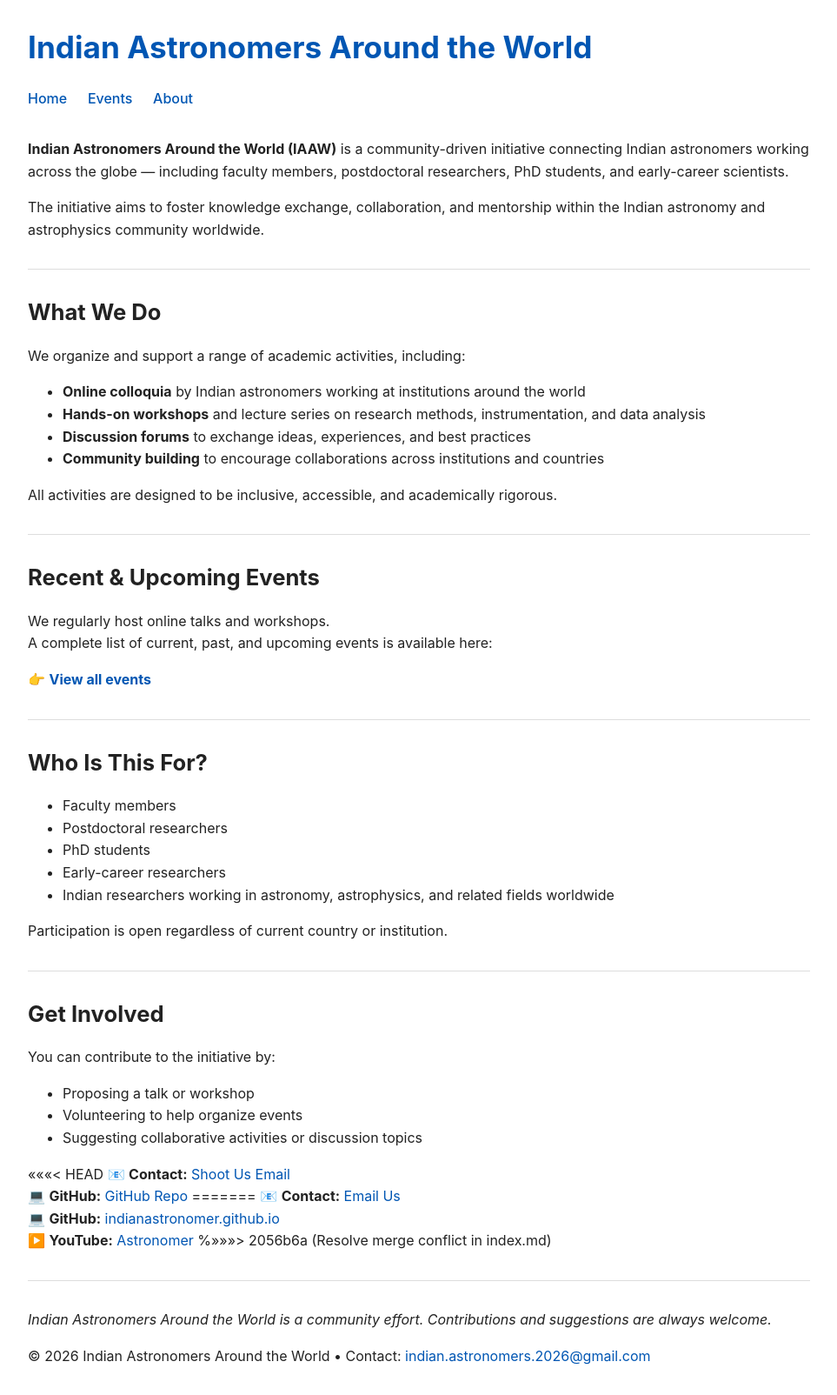
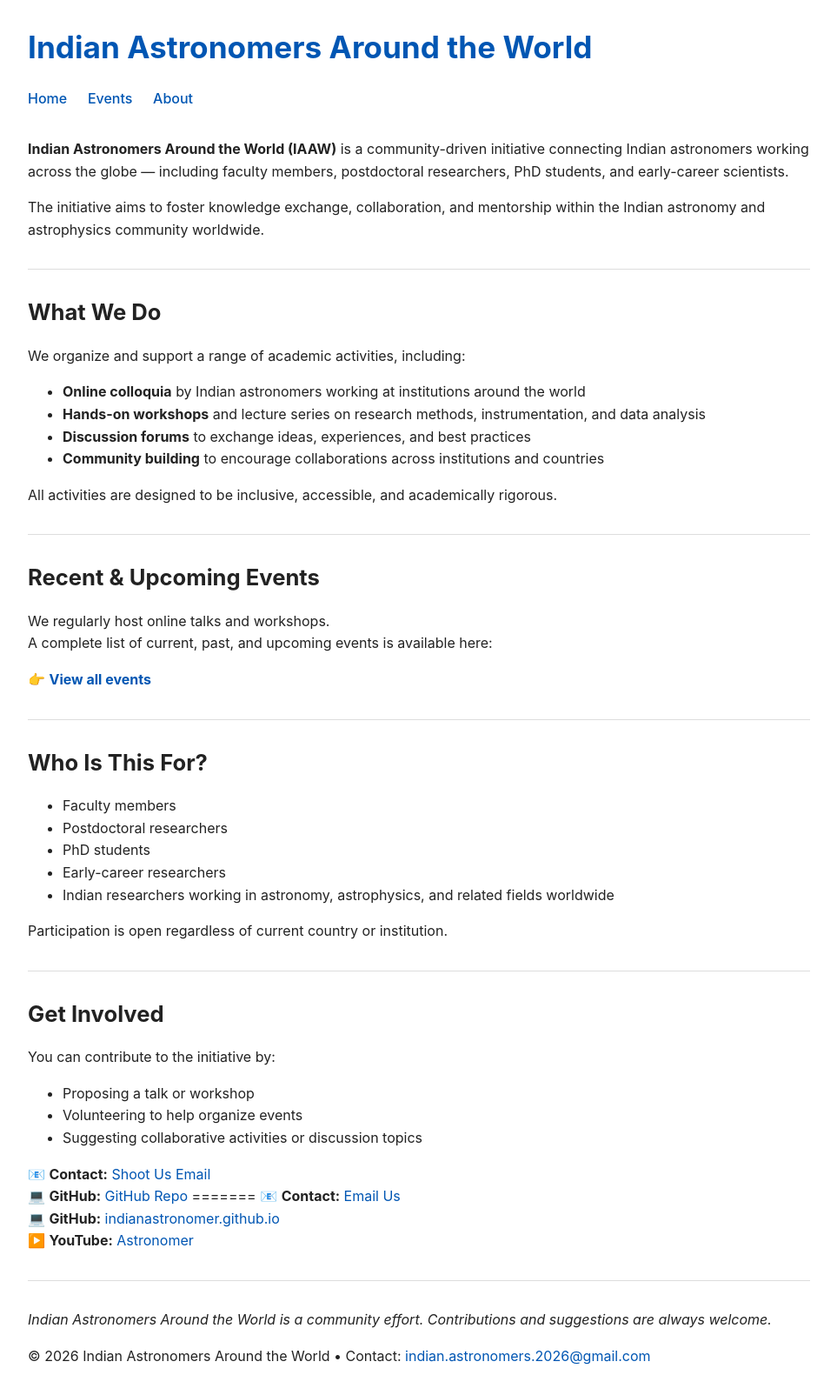
Before and after one commit to indianastronomers/indianastronomers.github.io, a Jekyll site: the page built from index.md, in a window 1280 px wide. Shown: the whole page at 87% size, without its empty margins (158-1121 px from the left). Built offline with Jekyll 4.4.1, drawn with Linux system fonts in a browser that asks for light colours.

Commit message:
Fix merge conflict and update contact details
Resolved merge conflict in contact information section and updated links.

```diff
--- a/index.md
+++ b/index.md
@@ -51,14 +51,14 @@ You can contribute to the initiative by:
 - Volunteering to help organize events
 - Suggesting collaborative activities or discussion topics
 
-<<<<<<< HEAD
+<!-- <<<<<<< HEAD -->
 📧 **Contact:** [Shoot Us Email](mailto:indian.astronomers.2026@gmail.com)
 💻 **GitHub:** [GitHub Repo](https://github.com/sayanpanda/indianastronomers.github.io)
 =======
 📧 **Contact:** [Email Us](mailto:indian.astronomers.2026@gmail.com) \
 💻 **GitHub:** [indianastronomer.github.io](https://github.com/sayanpanda/indianastronomers.github.io) \
 ▶️ **YouTube:** [Astronomer](https://youtube.com/@astronomers-2026?si=fduJpzp6VI_I4NfC)
-%>>>>>>> 2056b6a (Resolve merge conflict in index.md)
+<!-- >>>>>>> 2056b6a (Resolve merge conflict in index.md) -->
 
 ---
 
```
